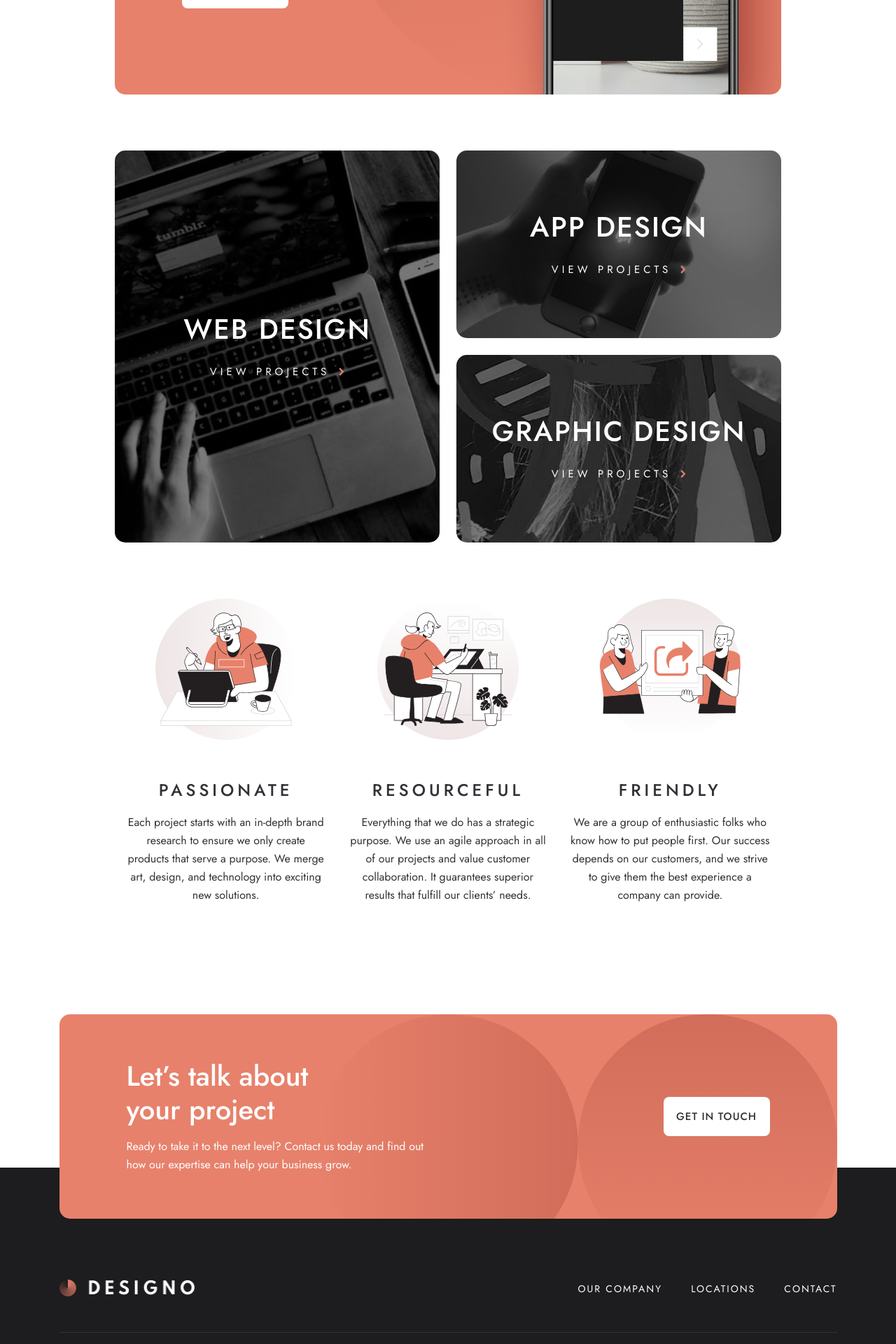
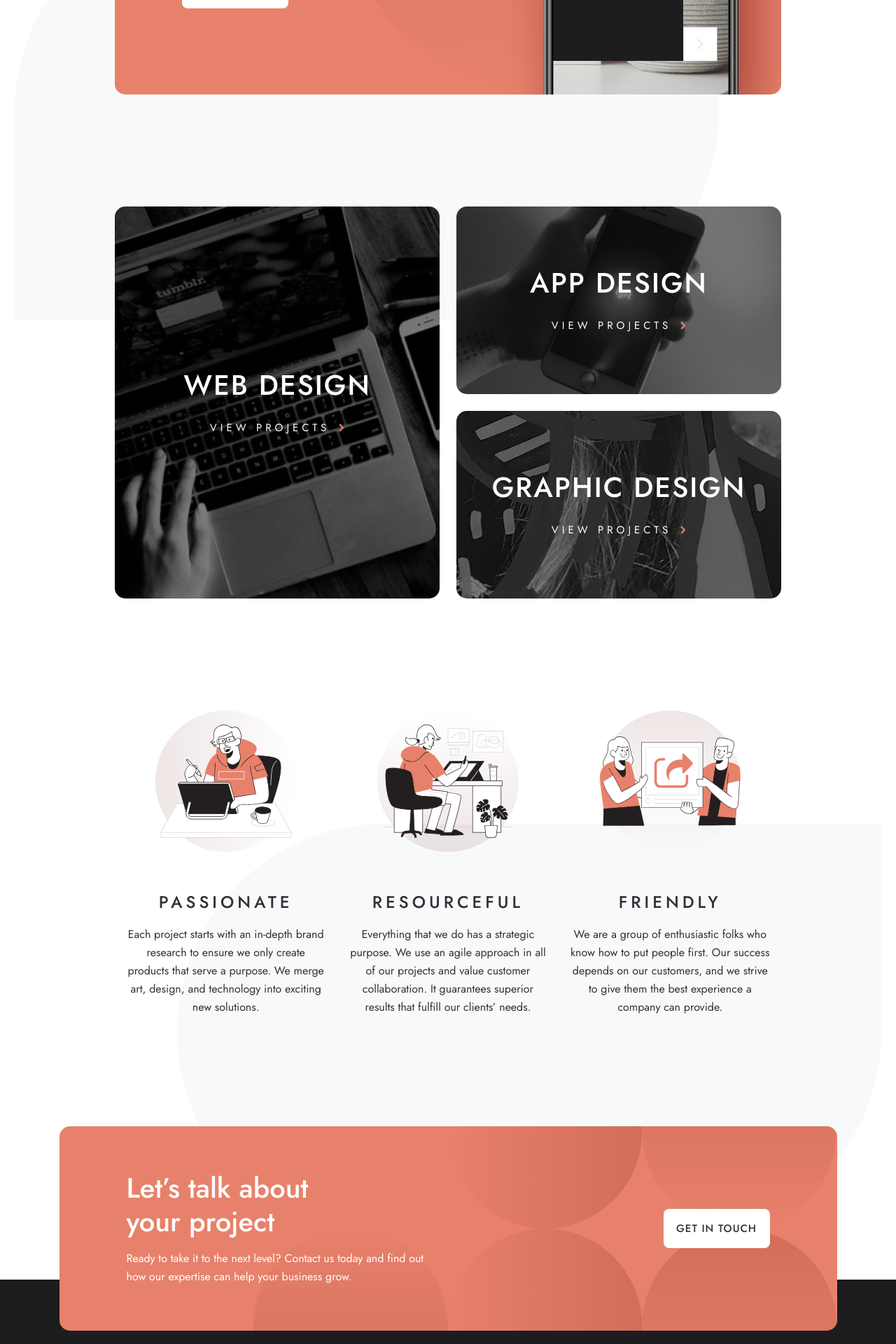
Before and after one commit to RayaneBengaoui/FM_challenge20_designo_multipage, a React (Create React App) app: page / in a window 1280 px wide. Shown: the part 660-2580 px from the top of the page at 70% size. Built offline with nearby package versions, Linux system fonts and the light colour scheme.

Commit message:
Changing background on bigger screens + Staring to add Leaf backgrounds

```diff
--- a/src/components/CallAction.js
+++ b/src/components/CallAction.js
@@ -77,6 +77,8 @@ const CallActionstyle = styled.div`
     min-height: 292px;
     flex-direction: row;
     justify-content: space-between;
+    background-size: 75%;
+    background-position: 100% 50%;
 
     text-align: left;
     padding: 0 6rem;
--- a/src/components/Contact/Form.js
+++ b/src/components/Contact/Form.js
@@ -13,7 +13,7 @@ const Form = () => {
           drop us a line.
         </p>
       </Header>
-      <FormContainer action="">
+      <FormContainer onSubmit="return false;">
         <input type="text" name="name" id="name" placeholder="Name" required />
         <input
           type="email"
@@ -59,7 +59,7 @@ const FormStyle = styled.div`
     max-width: 1111px;
     margin: auto;
     flex-direction: row;
-    max-height: 480px;
+    max-height: 475px;
     padding: 3.5rem 3.75rem;
   }
 `;
--- a/src/components/HomePage/Features.js
+++ b/src/components/HomePage/Features.js
@@ -6,10 +6,12 @@ import Feature from "../Feature";
 import illustration_passionate from "../../assets/home/desktop/illustration-passionate.svg";
 import illustration_resourceful from "../../assets/home/desktop/illustration-resourceful.svg";
 import illustration_friendly from "../../assets/home/desktop/illustration-friendly.svg";
+import leaf_bg from "../../assets/shared/desktop/bg-pattern-leaf.svg";
 
 const Features = () => {
   return (
     <FeaturesStyle>
+      <BgLeaf src={leaf_bg} />
       <Feature
         illustration={illustration_passionate}
         title="Passionate"
@@ -57,6 +59,19 @@ const FeaturesStyle = styled(motion.section)`
     margin: auto;
     display: flex;
     justify-content: space-between;
+    position: relative;
+  }
+`;
+
+const BgLeaf = styled.img`
+  position: absolute;
+  display: none;
+  transform: rotate(180deg);
+  @media screen and (min-width: 1250px) {
+    z-index: -1;
+    display: unset;
+    bottom: -40%;
+    right: -15%;
   }
 `;
 
--- a/src/components/HomePage/ViewProjects.js
+++ b/src/components/HomePage/ViewProjects.js
@@ -9,9 +9,12 @@ import {
   graphic_design_images,
 } from "../../data";
 
+import leaf_bg from "../../assets/shared/desktop/bg-pattern-leaf.svg";
+
 const ViewProjects = () => {
   return (
     <ViewProjectsStyle>
+      <BgLeaf src={leaf_bg} />
       <ViewProject
         title="web design"
         images={web_design_images}
@@ -50,6 +53,19 @@ const ViewProjectsStyle = styled(motion.section)`
     grid-template-rows: 1fr 1fr;
     gap: 1.5rem;
     min-height: 640px;
+    position: relative;
+    margin: 5rem auto;
+  }
+`;
+
+const BgLeaf = styled.img`
+  position: absolute;
+  display: none;
+  @media screen and (min-width: 1250px) {
+    z-index: -1;
+    display: unset;
+    top: -55%;
+    left: -15%;
   }
 `;
 
--- a/src/components/IntroductionProject.js
+++ b/src/components/IntroductionProject.js
@@ -1,13 +1,14 @@
 import styled from "styled-components";
 
 import bg_circle from "../assets/shared/desktop/bg-pattern-small-circle.svg";
-
+import bg_multiple_circles from "../assets/web-design/desktop/bg-pattern-intro-web.svg";
 const IntroductionProject = ({ title, description }) => {
   return (
     <IntroductionProjectStyle>
       <h1>{title}</h1>
       <p>{description}</p>
       <Circle src={bg_circle} alt="circle" />
+      <MultipleCircles src={bg_multiple_circles} alt="circles" />
     </IntroductionProjectStyle>
   );
 };
@@ -23,11 +24,17 @@ const IntroductionProjectStyle = styled.div`
   text-align: center;
   padding: 0 1.5rem;
   margin-bottom: 6rem;
+  overflow: hidden;
+
+  h1 {
+    z-index: 2;
+  }
   p {
     color: white;
     padding: 1.5rem 0rem;
     font-size: 15px;
     max-width: 21rem;
+    z-index: 2;
   }
 
   @media screen and (min-width: 700px) {
@@ -48,6 +55,18 @@ const Circle = styled.img`
   position: absolute;
   width: 17rem;
   transform: rotate(-90deg);
+  @media screen and (min-width: 700px) {
+    display: none;
+  }
+`;
+const MultipleCircles = styled.img`
+  position: absolute;
+  display: none;
+  z-index: 1;
+  @media screen and (min-width: 700px) {
+    display: unset;
+    right: -10%;
+  }
 `;
 
 export default IntroductionProject;
--- a/src/components/WindowSize.js
+++ b/src/components/WindowSize.js
@@ -1,27 +1,23 @@
 import { useState, useEffect } from "react";
 
 export function useWindowSize() {
-  // Initialize state with undefined width/height so server and client renders match
-  // Learn more here: https://joshwcomeau.com/react/the-perils-of-rehydration/
   const [windowSize, setWindowSize] = useState({
     width: undefined,
     height: undefined,
   });
   useEffect(() => {
-    // Handler to call on window resize
     function handleResize() {
-      // Set window width/height to state
       setWindowSize({
         width: window.innerWidth,
         height: window.innerHeight,
       });
     }
-    // Add event listener
+
     window.addEventListener("resize", handleResize);
-    // Call handler right away so state gets updated with initial window size
+
     handleResize();
-    // Remove event listener on cleanup
+
     return () => window.removeEventListener("resize", handleResize);
-  }, []); // Empty array ensures that effect is only run on mount
+  }, []);
   return windowSize;
 }
--- a/src/pages/AppDesign.js
+++ b/src/pages/AppDesign.js
@@ -14,6 +14,7 @@ import image_eyecam from "../assets/app-design/desktop/image-eyecam.jpg";
 import image_faceit from "../assets/app-design/desktop/image-faceit.jpg";
 import image_loopstudios from "../assets/app-design/desktop/image-loopstudios.jpg";
 import image_todo from "../assets/app-design/desktop/image-todo.jpg";
+import leaf_bg from "../assets/shared/desktop/bg-pattern-leaf.svg";
 
 const WebDesign = () => {
   return (
@@ -31,6 +32,7 @@ const WebDesign = () => {
         }
       />
       <Projects>
+        <BgLeaf src={leaf_bg} />
         <Project
           title={"airfilter"}
           description={
@@ -105,6 +107,7 @@ const Projects = styled.div`
     display: flex;
     flex-wrap: wrap;
     margin-top: 10rem;
+    position: relative;
   }
 `;
 
@@ -127,4 +130,15 @@ const ViewProjects = styled.div`
   }
 `;
 
+const BgLeaf = styled.img`
+  position: absolute;
+  display: none;
+  @media screen and (min-width: 1440px) {
+    z-index: -1;
+    display: unset;
+    top: -29%;
+    left: -15%;
+  }
+`;
+
 export default WebDesign;
--- a/src/pages/GraphicDesign.js
+++ b/src/pages/GraphicDesign.js
@@ -12,6 +12,7 @@ import { web_design_images, app_design_images } from "../data";
 import image_change from "../assets/graphic-design/desktop/image-change.jpg";
 import image_boxed_water from "../assets/graphic-design/desktop/image-boxed-water.jpg";
 import image_science from "../assets/graphic-design/desktop/image-science.jpg";
+import leaf_bg from "../assets/shared/desktop/bg-pattern-leaf.svg";
 
 const GraphicDesign = () => {
   return (
@@ -29,6 +30,7 @@ const GraphicDesign = () => {
         }
       />
       <Projects>
+        <BgLeaf src={leaf_bg} />
         <Project
           title={"tim brown"}
           description={`A book cover designed for
@@ -89,6 +91,7 @@ const Projects = styled.div`
     display: flex;
     flex-wrap: wrap;
     margin-top: 10rem;
+    position: relative;
   }
 `;
 
@@ -111,4 +114,15 @@ const ViewProjects = styled.div`
   }
 `;
 
+const BgLeaf = styled.img`
+  position: absolute;
+  display: none;
+  @media screen and (min-width: 1440px) {
+    z-index: -1;
+    display: unset;
+    top: -60%;
+    left: -15%;
+  }
+`;
+
 export default GraphicDesign;
--- a/src/pages/WebDesign.js
+++ b/src/pages/WebDesign.js
@@ -15,6 +15,7 @@ import image_photon from "../assets/web-design/desktop/image-photon.jpg";
 import image_builder from "../assets/web-design/desktop/image-builder.jpg";
 import image_blogr from "../assets/web-design/desktop/image-blogr.jpg";
 import image_camp from "../assets/web-design/desktop/image-camp.jpg";
+import leaf_bg from "../assets/shared/desktop/bg-pattern-leaf.svg";
 
 const WebDesign = () => {
   return (
@@ -32,6 +33,7 @@ const WebDesign = () => {
         }
       />
       <Projects>
+        <BgLeaf src={leaf_bg} />
         <Project
           title={"express"}
           description={
@@ -115,6 +117,7 @@ const Projects = styled.div`
     justify-content: flex-start;
     flex-wrap: wrap;
     margin-top: 10rem;
+    position: relative;
   }
 `;
 
@@ -137,4 +140,15 @@ const ViewProjects = styled.div`
   }
 `;
 
+const BgLeaf = styled.img`
+  position: absolute;
+  display: none;
+  @media screen and (min-width: 1440px) {
+    z-index: -1;
+    display: unset;
+    top: -29%;
+    left: -15%;
+  }
+`;
+
 export default WebDesign;
```
Also changed, not shown: 1 other file (tests, documents, lock files or other folders).
